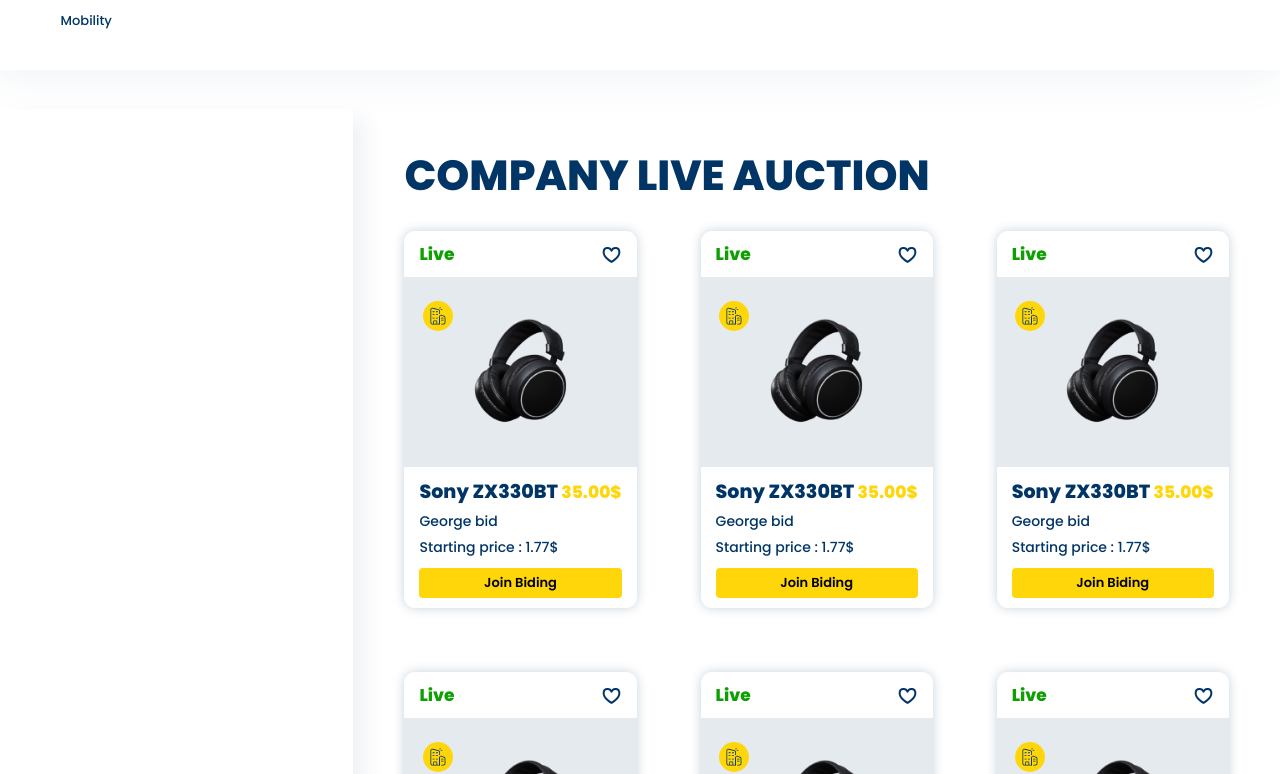
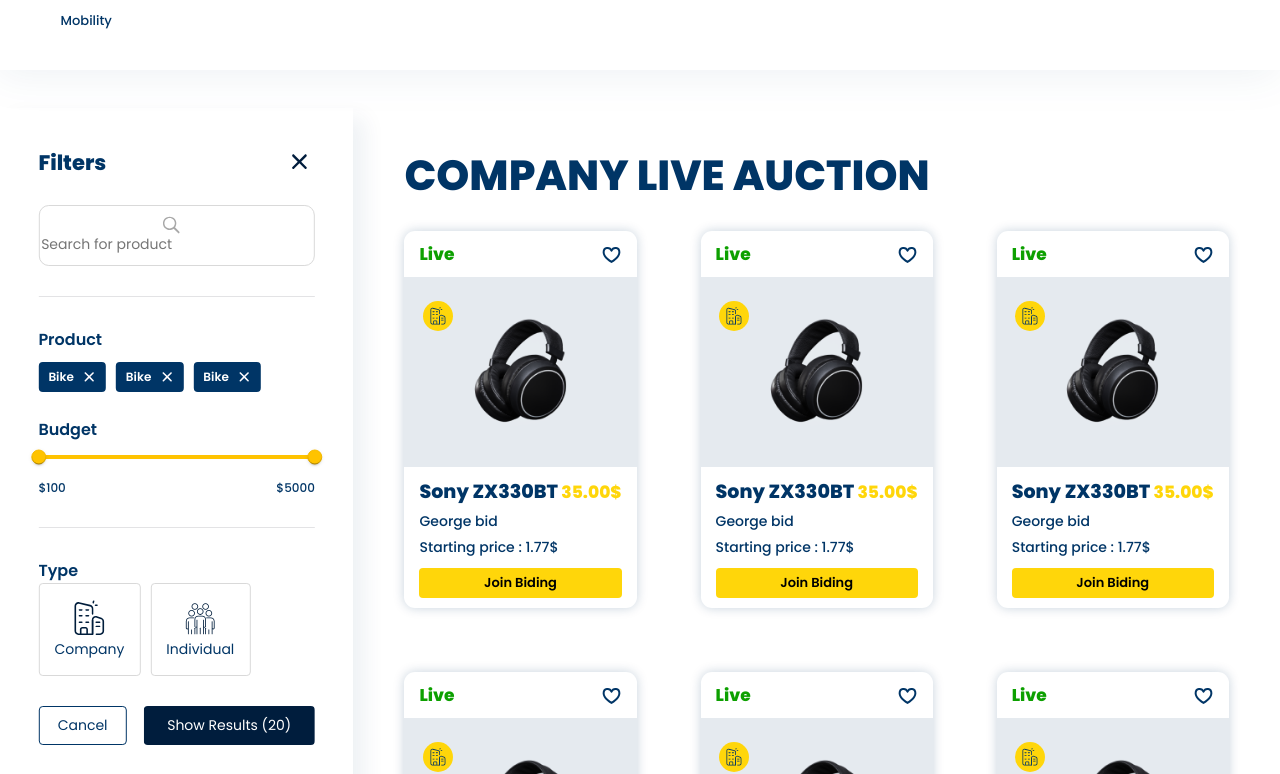
Before and after one commit to nashbe26/bid-frontend, a React (Create React App) app: page /departments in a window 1280 px wide. Shown: the part 446-1220 px from the top of the page. Built offline with nearby package versions, Linux system fonts and the light colour scheme.

Commit message:
departments page done

```diff
--- a/src/assets/svgs/index.js
+++ b/src/assets/svgs/index.js
@@ -19,6 +19,8 @@
 import rx_insta from "./icons/rx_insta.svg";
 import rx_whatsup from "./icons/rx_whatsup.svg";
 import empty_box from "./icons/empty_box.svg";
+import close from "./icons/close.svg";
+import white_close from "./icons/white_close.svg";
 
 import american_express from "./icons/payement_methods/ae.svg";
 import mastercard from "./icons/payement_methods/mastercard.svg";
@@ -80,6 +82,8 @@
   rx_insta,
   rx_whatsup,
   empty_box,
+  close,
+  white_close,
   // payements
   payement_meothods,
   // icons auctions
--- a/src/index.scss
+++ b/src/index.scss
@@ -4,6 +4,7 @@
   --page-background: #ffffff;
   --main: #003566;
   --blue: #003566;
+  --blue-dark: #001d3d;
   --yellow: #ffc300;
   --yellow2: #ffd60a;
   --green: #0da000;
--- a/src/pages/Departments/Departments.jsx
+++ b/src/pages/Departments/Departments.jsx
@@ -3,19 +3,41 @@
 import AuctionsTypes from "../../common/AuctionsTypes/AuctionsTypes";
 import MainContainer from "../../components/Containers/MainContainer";
 import AuctionSection from "../../components/AuctionSection/AuctionSection";
-
-import { company_live_auctions, individual_live_auctions } from "./data";
+import { GiSettingsKnobs } from "react-icons/gi";
+import {
+  company_live_auctions,
+  individual_live_auctions,
+  types_auctions,
+} from "./data";
 import Flex from "../../components/Flex/Flex";
+import Button from "../../components/Buttons/Button";
+import { P12, P14, P16, P21 } from "../../components/TXT/TXT";
+import { close, loop, white_close } from "../../assets/svgs";
+import { Slider } from "@mui/material";
 
 function Departments() {
   const [open_filter, set_open_filter] = useState(true);
 
+  const closeFilter = () => {
+    set_open_filter(false);
+  };
+
+  const openFilter = () => {
+    set_open_filter(true);
+  };
+
   return (
     <div className={styles.main}>
       <AuctionsTypes className={styles.auction_types} />
-      <MainContainer>
+      <MainContainer className={styles.container}>
+        {!open_filter && (
+          <Flex className={styles.open_filter} onClick={openFilter}>
+            <GiSettingsKnobs className={styles.icon} />
+          </Flex>
+        )}
+
         <Flex flex="between" className={styles.parts}>
-          <Part1 open_filter={open_filter} />
+          <Part1 open_filter={open_filter} closeFilter={closeFilter} />
           <Part2 open_filter={open_filter} />
         </Flex>
       </MainContainer>
@@ -23,8 +45,101 @@
   );
 }
 
-const Part1 = ({ open_filter = false }) => {
-  return open_filter && <div className={styles.part1}></div>;
+const Part1 = ({ open_filter = false, closeFilter = () => {} }) => {
+  const searched_items = ["Bike", "Bike", "Bike"];
+
+  const [value, setValue] = React.useState([100, 5000]);
+
+  const handleChange = (_, newValue) => {
+    setValue(newValue);
+  };
+
+  const [selected_types_auctions, set_selected_types_auctions] = useState(null);
+
+  const SelectType = (index) => {
+    if (selected_types_auctions === index) {
+      set_selected_types_auctions(-1);
+    } else {
+      set_selected_types_auctions(index);
+    }
+  };
+
+  return (
+    open_filter && (
+      <div className={styles.part1}>
+        <Flex flex="between" className={styles.header}>
+          <P21 weight={700}>Filters</P21>
+          <img src={close} alt="" onClick={closeFilter} />
+        </Flex>
+
+        <Flex className={styles.search}>
+          <img src={loop} alt="" />
+          <input type="text" placeholder="Search for product" />
+        </Flex>
+
+        <hr />
+
+        <P16 weight={500}>Product</P16>
+        <Flex flex="start" className={styles.searched_items}>
+          {searched_items.map((item, index) => (
+            <Flex flex="start" key={index} className={styles.searched_item}>
+              <P12 weight={500}>{item}</P12>
+              <img src={white_close} alt="" />
+            </Flex>
+          ))}
+        </Flex>
+
+        <br />
+
+        <P16 weight={500}>Budget</P16>
+        <Slider
+          getAriaLabel={() => "Temperature range"}
+          className={styles.slider}
+          valueLabelDisplay="$"
+          value={value}
+          min={100}
+          max={5000}
+          onChange={handleChange}
+          valueLabelFormat={(x) => `${x}$`}
+        />
+        <Flex flex="between" className={styles.slide_values}>
+          <P12>$100</P12>
+          <P12>$5000</P12>
+        </Flex>
+
+        <hr />
+
+        <P16 weight={500}>Type</P16>
+
+        <Flex flex="start" className={styles.types_auctions}>
+          {types_auctions.map((type, index) => {
+            const selected_style =
+              selected_types_auctions === index ? styles.selected_type : "";
+            return (
+              <Flex
+                onClick={() => {
+                  SelectType(index);
+                }}
+                flex="center"
+                key={index}
+                className={`${styles.type_auction} ${selected_style}`}
+              >
+                <img src={type.icon} alt="" />
+                <P14 weight={300}>{type.title}</P14>
+              </Flex>
+            );
+          })}
+        </Flex>
+
+        <Flex flex="between" className={styles.buttons}>
+          <Button type="outlined" className={styles.btn1}>
+            Cancel
+          </Button>
+          <Button className={styles.btn2}>Show Results (20)</Button>
+        </Flex>
+      </div>
+    )
+  );
 };
 
 const Part2 = ({ open_filter = false }) => {
--- a/src/pages/Departments/Departments.module.scss
+++ b/src/pages/Departments/Departments.module.scss
@@ -1,3 +1,23 @@
+.container {
+  position: relative;
+}
+
+.open_filter {
+  padding: 10px;
+  background-color: var(--blue-dark);
+  width: fit-content;
+  border-radius: 0px 5px 5px 0px;
+  position: absolute;
+  left: -4vw;
+  top: -20px;
+  cursor: pointer;
+
+  .icon {
+    font-size: 30px;
+    color: white;
+  }
+}
+
 .auction_types {
   margin-bottom: 3%;
 }
@@ -12,6 +32,130 @@
   width: 30%;
   box-shadow: 12px 10px 21px rgba(0, 53, 102, 0.07);
   transform: translateX(-4vw);
+  padding: 3vw;
+
+  hr {
+    width: 100%;
+    height: 1px;
+    margin: 30px 0px;
+    background: #e3e3e5;
+    outline: none;
+    border: none;
+  }
+
+  .header {
+    img {
+      height: 30px;
+      cursor: pointer;
+    }
+  }
+
+  .search {
+    padding: 10px 20px;
+    margin-top: 10%;
+    border: 0.679px solid #d9d9d9;
+    border-radius: 10px;
+    box-shadow: 0px 0px 0px 0px rgba(0, 0, 0, 0.15);
+
+    img {
+      height: 18px;
+      display: block;
+      margin: 0px 10px 0px 0px;
+    }
+
+    input {
+      border: none;
+      outline: none;
+      flex-grow: 1;
+      color: #001d3d;
+      font-size: 14px;
+      font-weight: 300;
+    }
+  }
+
+  .searched_items {
+    margin-top: 10px;
+    .searched_item {
+      background-color: var(--main);
+      padding: 5px 7px 5px 10px;
+      border-radius: 4px;
+      margin: 0px 10px 0px 0px;
+
+      p {
+        color: white;
+        margin: 0px 5px 0px 0px;
+      }
+
+      img {
+        height: 20px;
+        cursor: pointer;
+      }
+    }
+  }
+
+  .slider {
+    span {
+      background-color: var(--yellow);
+      border: solid 1px var(--yellow);
+    }
+
+    span[data-index="0"],
+    span[data-index="1"] {
+      height: 15px;
+      width: 15px;
+    }
+  }
+
+  .types_auctions {
+    .type_auction {
+      flex-direction: column;
+      padding: 15px;
+      border-radius: 4px;
+      border: 1px solid #d9d9d9;
+      margin: 0px 10px 0px 0px;
+      cursor: pointer;
+
+      img {
+        height: 40px;
+        filter: brightness(0) saturate(100%) invert(12%) sepia(11%)
+          saturate(6740%) hue-rotate(182deg) brightness(94%) contrast(108%);
+      }
+
+      p {
+      }
+    }
+
+    .selected_type {
+      background-color: #001d3d;
+      img {
+        filter: brightness(0) saturate(100%) invert(100%) sepia(57%)
+          saturate(0%) hue-rotate(248deg) brightness(112%) contrast(101%);
+      }
+      p {
+        color: white;
+      }
+    }
+  }
+
+  .buttons {
+    margin: 30px 0px 0px 0px;
+
+    .btn1 {
+      width: 32%;
+    }
+
+    .btn2 {
+      width: 62%;
+      background-color: var(--blue-dark);
+    }
+
+    .btn1,
+    .btn2 {
+      font-size: 14px !important;
+      font-weight: 300 !important;
+      padding: 8px 0px;
+    }
+  }
 }
 
 .part2 {
--- a/src/pages/Departments/data.js
+++ b/src/pages/Departments/data.js
@@ -1,4 +1,5 @@
 import { exemple_item } from "../../assets/images/temp";
+import { company, people } from "../../assets/svgs";
 
 export const company_live_auctions = [
   {
@@ -161,3 +162,14 @@
     hearted: false,
   },
 ];
+
+export const types_auctions = [
+  {
+    title: "Company",
+    icon: company,
+  },
+  {
+    title: "Individual",
+    icon: people,
+  },
+];
```
Also changed, not shown: src/assets/svgs/icons/close.svg (added), src/assets/svgs/icons/white_close.svg (added).
